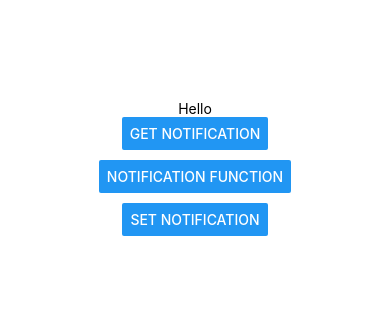
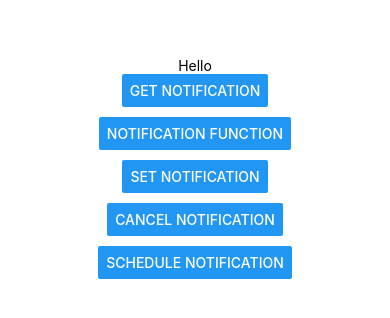
Before and after one commit to AnushkaPraveen/RN-Notifee, a React Native app: screen / in a window 390 px wide. Shown: the part 254-572 px from the top of the page. Built offline with nearby package versions, Linux system fonts and the light colour scheme.

Commit message:
create cancel & schedule functions

```diff
--- a/App.js
+++ b/App.js
@@ -12,7 +12,7 @@ import {
   View,
   Button
 } from 'react-native';
-import notifee from '@notifee/react-native';
+import notifee, { TimestampTrigger, TriggerType, TimeUnit  } from '@notifee/react-native';
 import {display,getNotification,setNotification} from './app/notification';
 import NotificationHandler from './app/notification';
 
@@ -38,7 +38,9 @@ const testNotification=()=>{
   }
   notificiationHandler.getNotification(payload);
 }
-
+const cancelNotification=()=>{
+  notificiationHandler.cancelNotification('123')
+}
 
   const onDisplayNotification=async()=>{
     const channelId = await notifee.createChannel({
@@ -54,14 +56,47 @@ const testNotification=()=>{
       android: {
         channelId,
         smallIcon: 'ic_launcher', // optional, defaults to 'ic_launcher'.
+      },
+    });
+  }
 
 
-      },
-    });
+  const onCreateTriggerNotification=async()=> {
+    const date = new Date(Date.now());
+    console.log(date);
+    date.setHours(1);
+    date.setMinutes(26);
+
+    // Create a time-based trigger
+    /* const trigger= {
+      type: TriggerType.TIMESTAMP,
+      timestamp: date.getTime(), // fire at 11:10am (10 minutes before meeting)
+    }; */
+
+    const trigger=IntervalTrigger = {
+      type: TriggerType.INTERVAL,
+      interval: 15,
+      timeUnit: TimeUnit.MINUTES
+    };
 
 
 
 
+    const channelId = await notifee.createChannel({
+      id: 'default',
+      name: 'Default Channel',
+    });
+    // Create a trigger notification
+    await notifee.createTriggerNotification(
+      {
+        title: 'Meeting with Jane',
+        body: 'Today at 11:20am',
+        android: {
+          channelId
+        },
+      },
+      trigger,
+    );
   }
 
   return (
@@ -73,7 +108,13 @@ const testNotification=()=>{
     <Button title="Notification Function" onPress={testNotification}/>
     </View>
     <View style={{marginTop:10}}>
-    <Button title="Set Notification" onPress={setNotification}/>
+    <Button title="Set Notification" onPress={notificiationHandler.updateNotification}/>
+    </View>
+    <View style={{marginTop:10}}>
+    <Button title="Cancel Notification" onPress={cancelNotification}/>
+    </View>
+    <View style={{marginTop:10}}>
+    <Button title="Schedule Notification" onPress={onCreateTriggerNotification}/>
     </View>
     </View>
   );
--- a/app/notification.js
+++ b/app/notification.js
@@ -1,47 +1,82 @@
 
-import {Platform} from 'react-native';
-import notifee,{AndroidStyle,AndroidColor,EventType} from '@notifee/react-native';
+import { Platform } from 'react-native';
+import notifee, { AndroidStyle, AndroidColor, EventType } from '@notifee/react-native';
 
-export const display=()=>{
+export const display = () => {
   console.log('====================================');
   console.log('Notification Functions');
   console.log(Platform.OS);
   console.log(Platform.Version);
   console.log('====================================');
 }
- export default class NotificationHandler{
-     handleNotifee=()=>{
+export default class NotificationHandler {
+  handleNotifee = () => {
     console.log('this is class function');
   }
 
 
-     getNotification=async(payload)=>{
+  getNotification = async (payload) => {
+    const numbers = [4, 9];
 
+    for(let i=0;i<numbers.length;i++){
+    console.log(  `{
+        title:'test',
+        pressAction:{
+          id:'test1'
+        }
+      }`    )}
 
-
-
+      const action=[{title:'test',
+      pressAction:{
+        id:'test1'
+      }}]
+console.log(action);
     const channelId = await notifee.createChannel({
-            id:payload.channelId || 'default',
-            name:payload.name || 'default channel',
+      id: payload.channelId || 'default',
+      name: payload.name || 'default channel',
     });
 
 
 
     await notifee.requestPermission();
     await notifee.displayNotification({
-            id:payload.notificationId || '111',
-            title: payload.title|| 'default',
+      id: payload.notificationId || '111',
+      title: payload.title || 'default',
       body: payload.body,
       android: {
         channelId,
         smallIcon: 'ic_launcher', // optional, defaults to 'ic_launcher'.
-              style: {type: AndroidStyle.BIGTEXT, text: payload.body },
+        style: { type: AndroidStyle.BIGTEXT, text: payload.body },
         showTimestamp: true,
-              color:payload.color || '#495371',
+        color: payload.color || '#495371',
+
       },
 
-          })}
+    })
+  }
 
+
+
+  updateNotification=async(payload)=>{
+    const channelId = await notifee.createChannel({
+      id:payload.channelId || 'default',
+      name:payload.name || 'default channel',
+    });
+
+    await notifee.displayNotification({
+      id: payload.notificationId || '111',
+      title: payload.title || 'default',
+      body: payload.body,
+      android: {
+        channelId,
+      },
+    });
+  }
+
+
+  cancelNotification=async(notificationId)=>{
+    await notifee.cancelNotification(notificationId)
+  }
 
 }
 
```
Also changed, not shown: 2 other files (tests, documents, lock files or other folders). Lines whose indentation alone changed are shown as unchanged.
